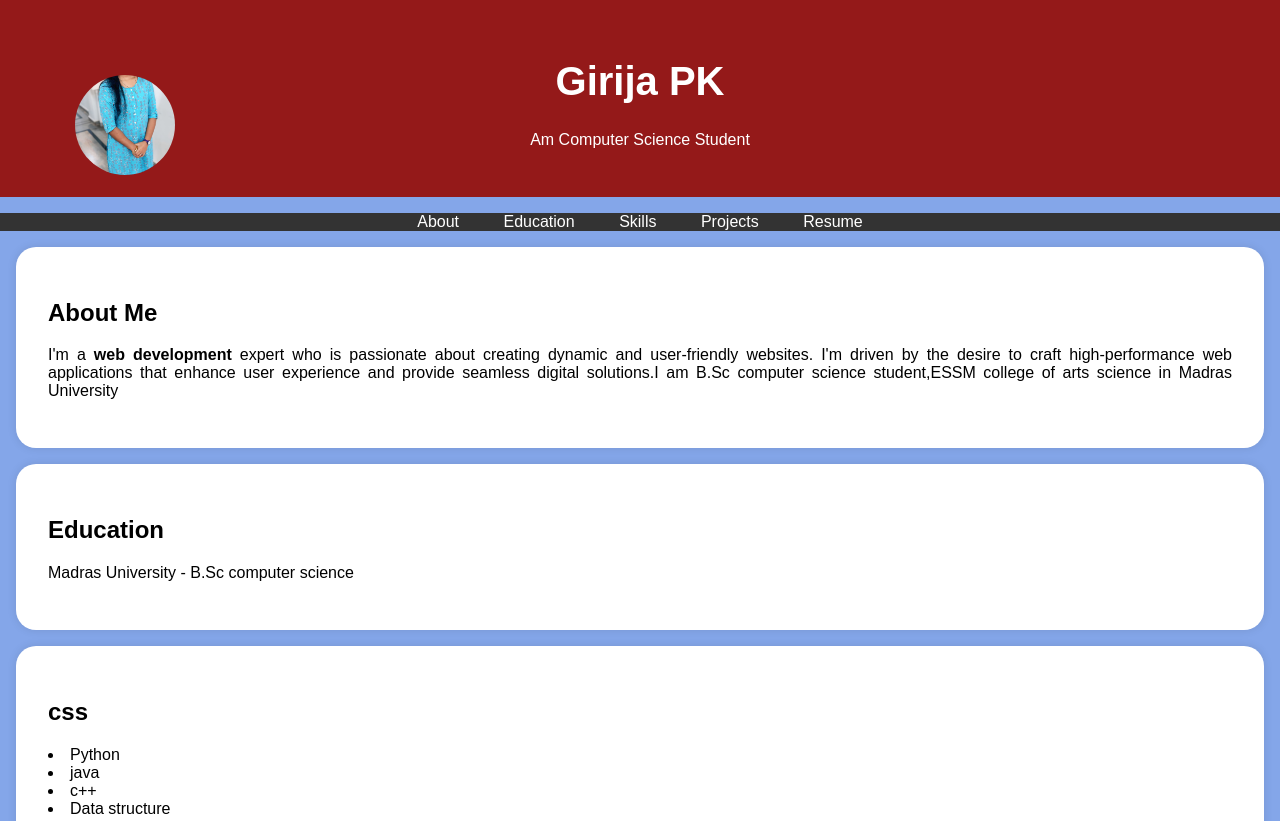
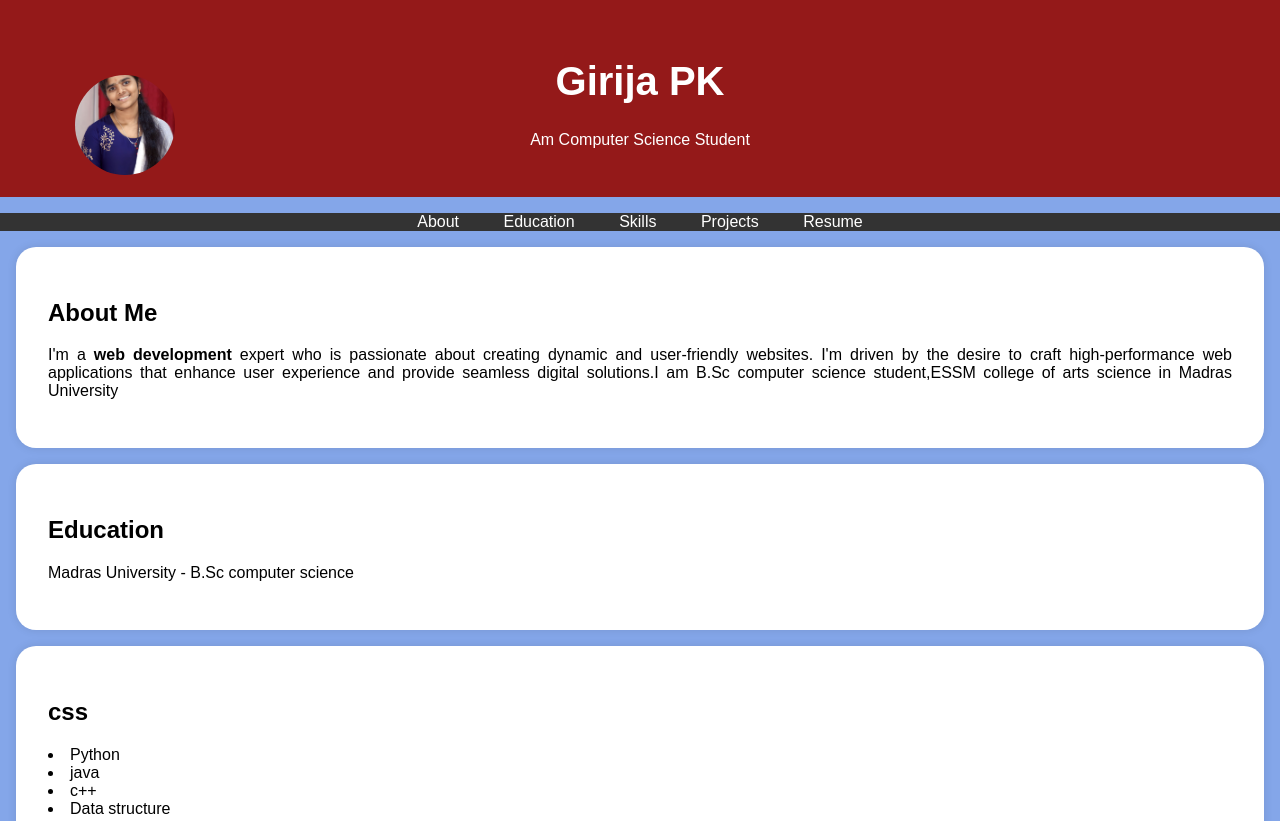
Before and after one commit to girijapk2005/Girija-PK, a plain HTML site: page index.html in a window 1280 px wide. Shown: the top 821 px of the page. Drawn offline with Linux system fonts and the light colour scheme.

Commit message:
Update index.html

```diff
--- a/index.html
+++ b/index.html
@@ -95,7 +95,7 @@
     <header>
         <div class="header-content">
             <!-- Add your profile picture here -->
-            <img src=1741109627525.jpg
+            <img src=1698123568766.jpg
                 alt="Your Profile Picture" class="profile-picture">
             <h1>Girija PK</h1>
             <p>Am Computer Science Student</p>
```
